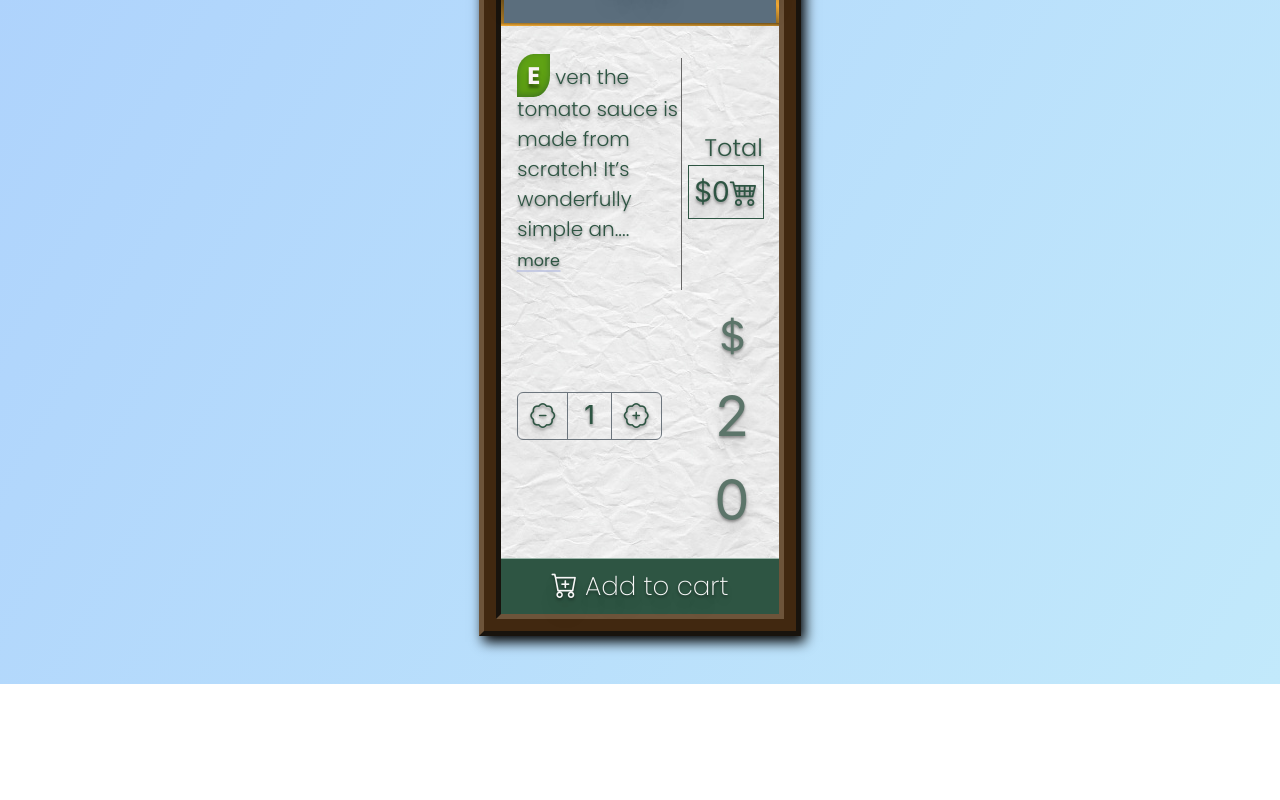
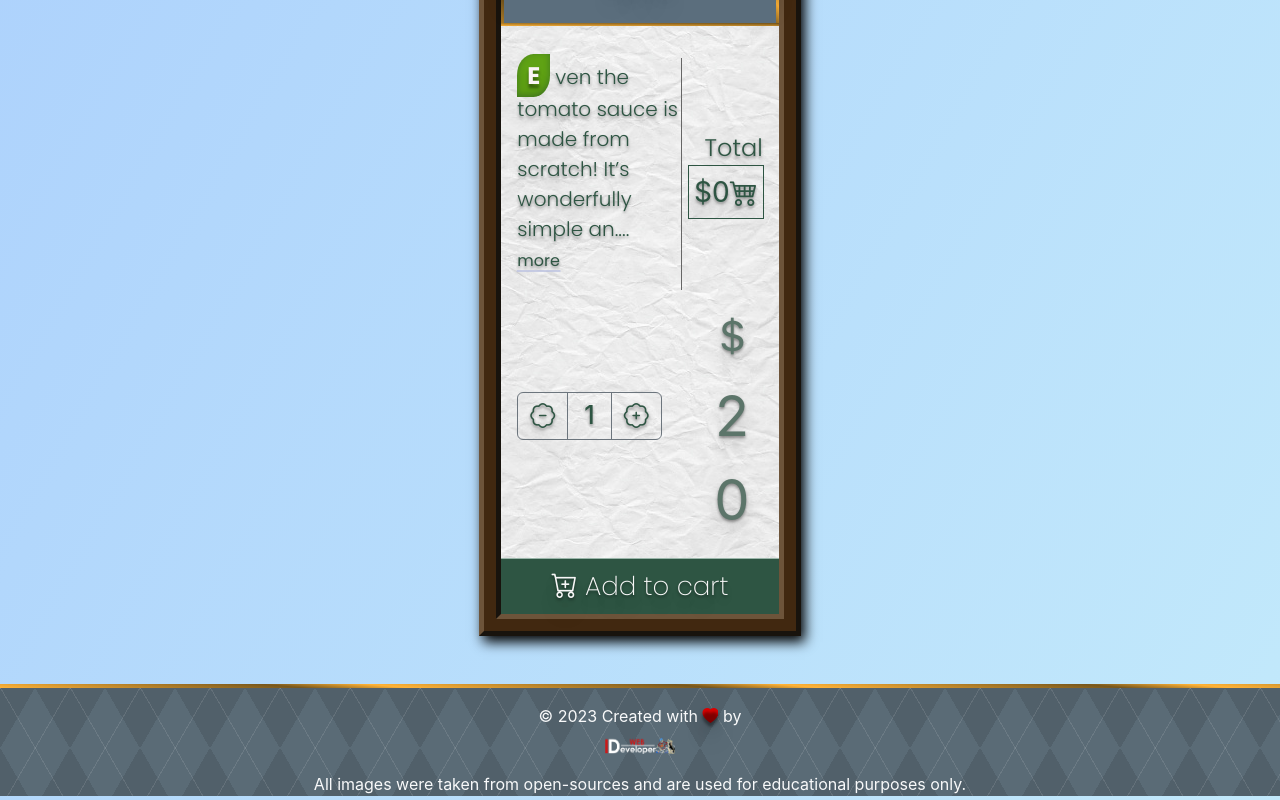
Before and after one commit to Alike73/portabella-modal-cart-concept, a React (Create React App) app: page / in a window 1280 px wide. Shown: the part 1982-2782 px from the top of the page. Before the commit the page ends 2666 px from the top, so only its background shows below. Built offline with nearby package versions, Linux system fonts and the light colour scheme.

Commit message:
adding footer component

```diff
--- a/src/App.css
+++ b/src/App.css
@@ -35,7 +35,8 @@ body {
   background-image: linear-gradient(120deg, #a1c4fd 0%, #c2e9fb 100%);
 }
 
-.HeaderMain {
+.HeaderMain,
+.MainFooter {
   background-color: var(--deepGrey);
   background-image:
   repeating-linear-gradient(120deg, rgba(255,255,255,.1), rgba(255,255,255,.1) 1px, transparent 1px, transparent 60px),
--- a/src/App.js
+++ b/src/App.js
@@ -9,6 +9,7 @@ import Checkout from './Components/Checkout/Checkout';
 import ThankUser from './Components/Checkout/ThankUser';
 import Dishes from './Components/DishesComponents/Dishes';
 import AllCategories from './Components/Filter/AllCategories';
+import Footer from './Components/Footer/Footer';
 import ScrollToTop from './Components/ScrollToTop/ScrollToTop';
 
 function App() {
@@ -83,7 +84,7 @@ function App() {
       <div className="separator w-100"></div>
       <h2 className='text-center my-5 MenuTitle'>MAKE YOUR CHOICE</h2>
       <Dishes />
-
+      <Footer />
     </div>
   );
 }
--- a/src/Components/Checkout/Checkout.js
+++ b/src/Components/Checkout/Checkout.js
@@ -52,7 +52,7 @@ const Checkout = ({thankChefAndCat}) => {
                             <div className="row g-5">
                             <div className="col-md-5 col-lg-4 order-md-last">
                                 <h4 id="cartTitle" className="d-flex justify-content-between align-items-center mb-3 py-3 px-5">
-                                    <span className="text-light fs-4" id="cartTitleText">Cart items<i className="bi bi-caret-right"></i></span>
+                                    <span className="text-light fs-4" id="cartTitleText">Cart<i className="bi bi-caret-right"></i></span>
                                     <span className="badge bg-success rounded-pill px-3 py-3" id="cartQuantity">Total: ${totalPrice}</span>
                                 </h4>
                                 {cartItems.map((cartItem, index) => <CheckoutItems cartItem = {cartItem} key = {index} />)}
--- /dev/null
+++ b/src/Components/Footer/Footer.js
@@ -0,0 +1,18 @@
+import myLogo from "../../Assets/My-new-Logo.png";
+
+const Footer = () => {
+    const year = new Date().getFullYear();
+    return (
+        <div>
+            <div className="separator w-100"></div>
+            <footer className="mx-auto text-muted text-center text-small MainFooter">
+                <p className="mb-1 pt-3 text-light">© {year} Created with <i className="bi bi-heart-fill"></i> by</p>
+                    <ul className="list-inline">
+                        <li className="list-inline-item"><img className="myLogo" src={myLogo} alt="myLogo" /></li>
+                    </ul>
+                <p className="mb-1 text-light">All images were taken from open-sources and are used for educational purposes only.</p>
+            </footer>
+        </div>
+    )
+}
+export default Footer;
--- a/src/Components/ScrollToTop/ScrollToTop.js
+++ b/src/Components/ScrollToTop/ScrollToTop.js
@@ -6,7 +6,7 @@ const ScrollToTop = () => {
     const [showTopBtn, setShowTopBtn] = useState(false);
     useEffect(() => {
         window.addEventListener("scroll", () => {
-            if (window.scrollY > 400) {
+            if (window.scrollY > 800) {
                 setShowTopBtn(true);
             } else {
                 setShowTopBtn(false);
```
